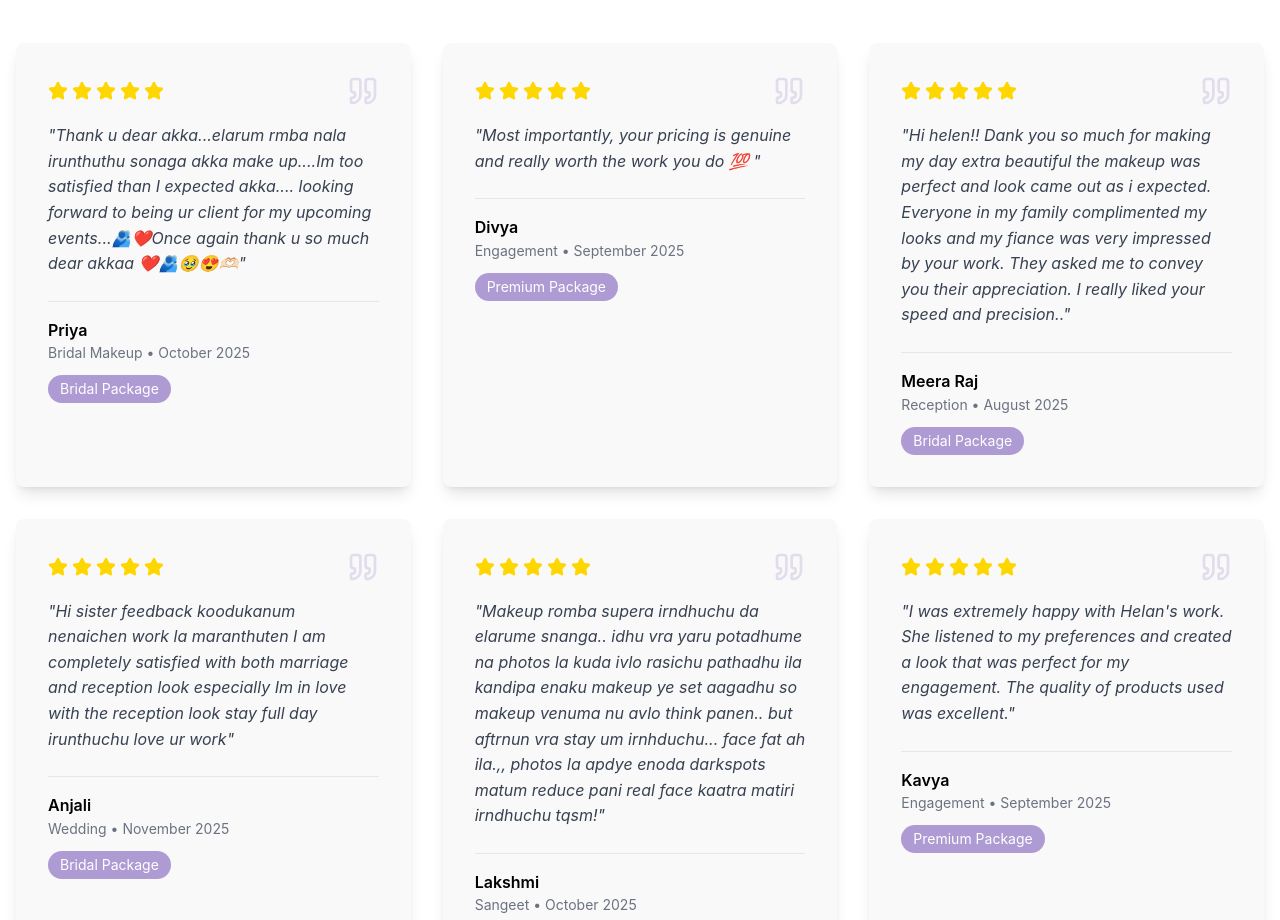
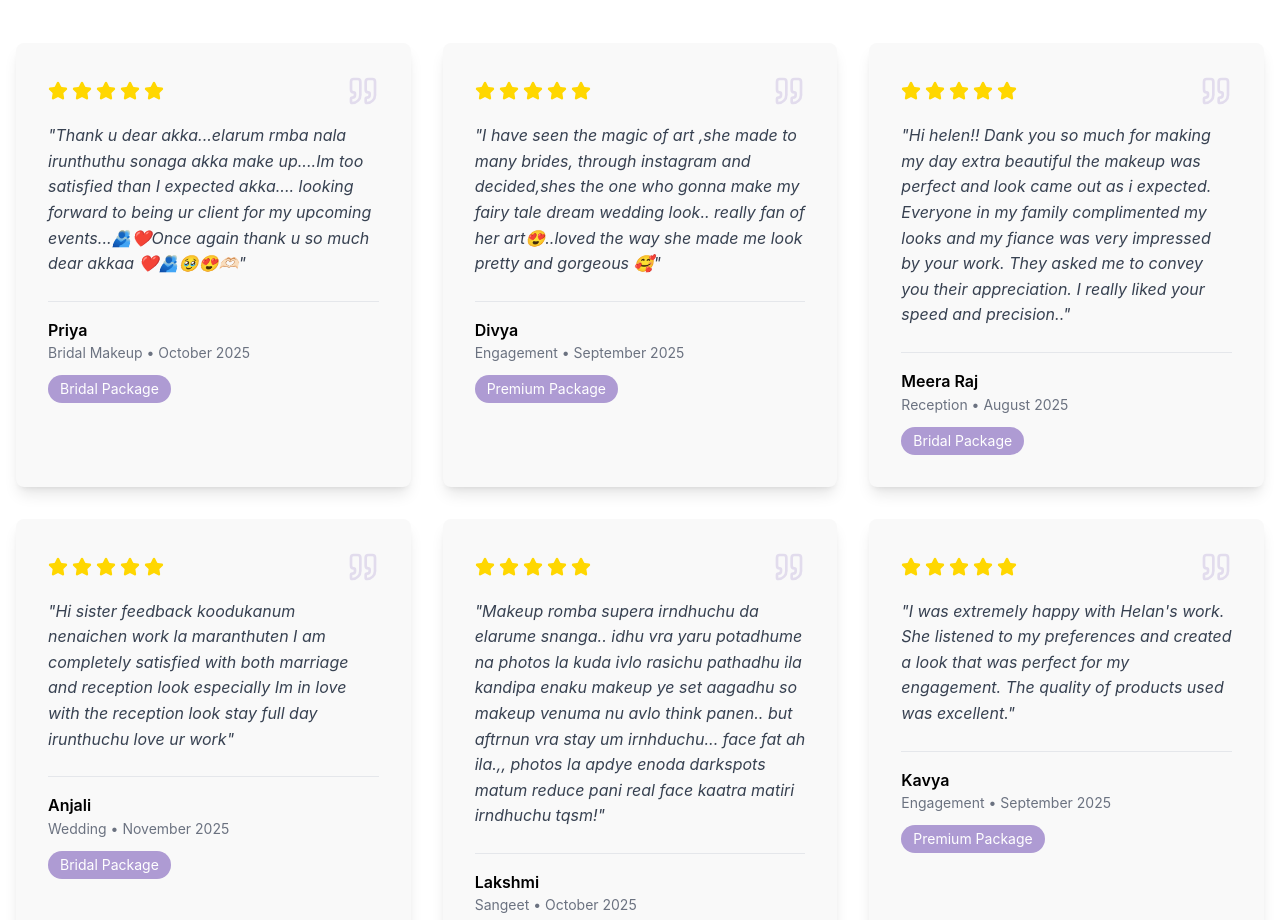
Before and after one commit to greatmindstechnology-cloud/helan-makeup-website, a React (Vite) app: page /testimonials in a window 1280 px wide. Shown: the part 860-1780 px from the top of the page. Built offline with nearby package versions, Linux system fonts and the light colour scheme.

Commit message:
Initial commit

```diff
--- a/src/pages/Testimonials.jsx
+++ b/src/pages/Testimonials.jsx
@@ -19,7 +19,7 @@ export default function Testimonials() {
       event: 'Engagement',
       rating: 5,
       date: 'September 2025',
-      text: 'Most importantly, your pricing is genuine and really worth the work you do 💯 ',
+      text: 'I have seen the magic of art ,she made to many brides, through instagram and decided,shes the one who gonna make my fairy tale dream wedding look.. really fan of her art😍..loved the way she made me look pretty and gorgeous 🥰',
       service: 'Premium Package',
     },
     {
```
